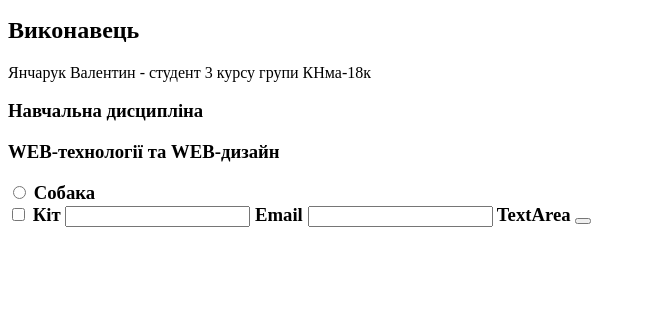
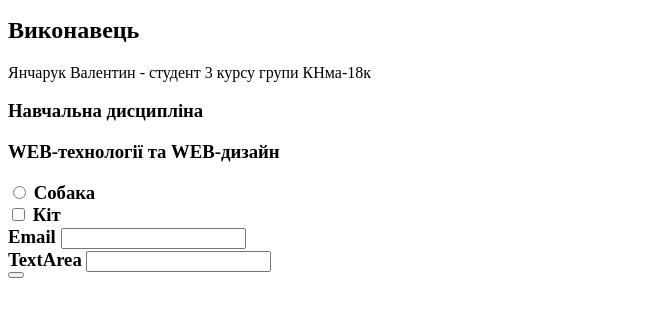
Before and after one commit to ValikYan/Lab1Yancharuk, a plain HTML site: page index.html in a window 1280 px wide. Shown: the part 127-444 px from the top of the page, without its empty margins (0-646 px from the left). Drawn offline with Linux system fonts and the light colour scheme.

Commit message:
added some changes to code

```diff
--- a/index.html
+++ b/index.html
@@ -20,13 +20,13 @@ browser-sync start --server --files "*.html"
 <label for="radioButton">Собака</label><br>
 
 <input type="checkbox" id="checkboxElement" value="cat">
-<label for="checkboxElement">Кіт</label>
+<label for="checkboxElement">Кіт</label><br>
 
-<input type="email" id="contactEmail">
 <label for="contactEmail">Email</label>
+<input type="email" id="contactEmail"><br>
 
-<input type="textarea" id="someTextarea">
 <label for="someTextarea">TextArea</label>
+<input type="textarea" id="someTextarea"><br>
 
 <button type="button" name="button"></button>
 
```
